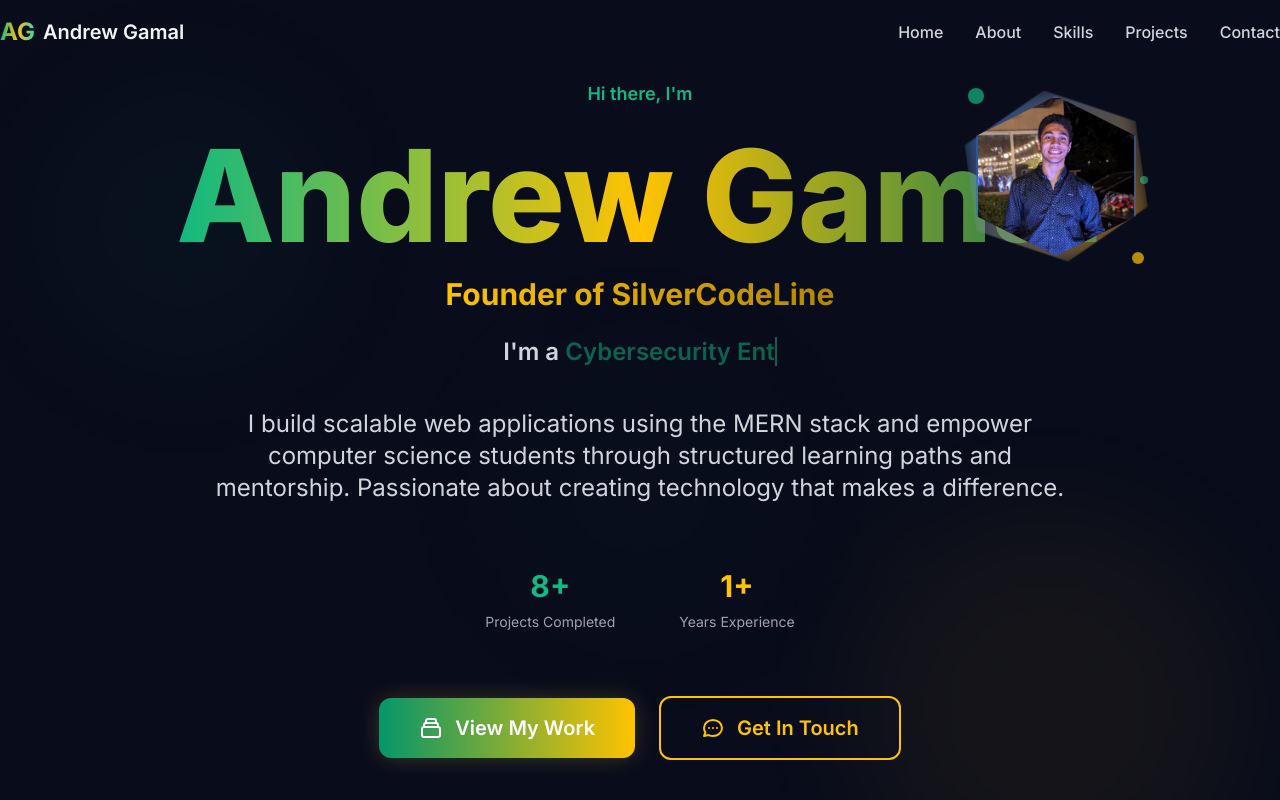
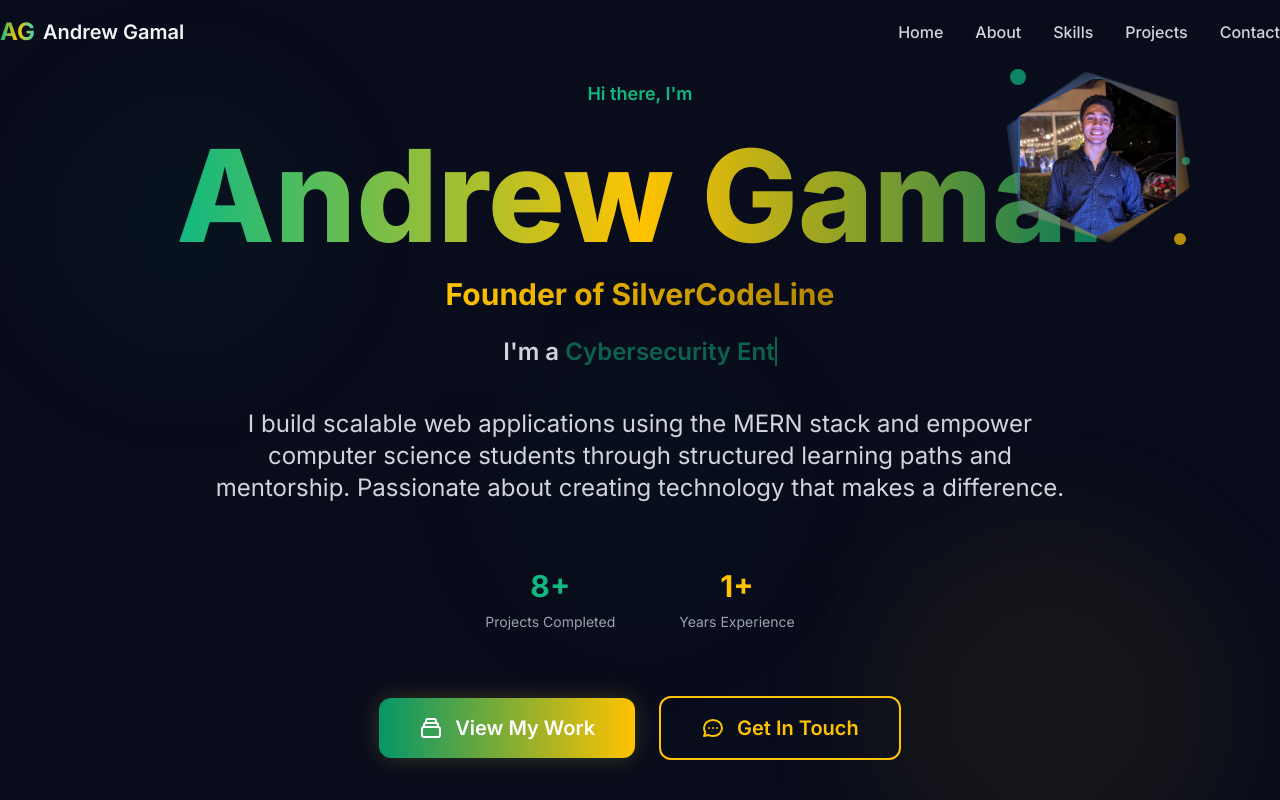
Before and after one commit to andrewgamal-dot/portfolio, a React (Create React App) app: page / in a window 1280 px wide. Shown: the top 800 px of the page. Built offline with nearby package versions, Linux system fonts and the light colour scheme.

Commit message:
Updated again

```diff
--- a/src/components/Hero.tsx
+++ b/src/components/Hero.tsx
@@ -52,13 +52,8 @@ const Hero: React.FC = () => {
       <div
         className="absolute z-20"
         style={{
-          top: '2rem',
-          right: '2.5rem',
-          // Responsive adjustments
-          ...(window.innerWidth >= 640 ? { top: '3rem', right: '3.5rem' } : {}),
-          ...(window.innerWidth >= 768 ? { top: '4rem', right: '5rem' } : {}),
-          ...(window.innerWidth >= 1024 ? { top: '5rem', right: '7rem' } : {}),
-          ...(window.innerWidth >= 1280 ? { top: '6rem', right: '9rem' } : {}),
+          top: 'clamp(2rem, 6vw, 6rem)',
+          right: 'clamp(1.5rem, 8vw, 9rem)'
         }}
       >
         <div className="relative group">
@@ -66,7 +61,7 @@ const Hero: React.FC = () => {
           <img
             src={profileImg}
             alt="Andrew Gamal profile"
-            className="w-24 h-24 sm:w-28 sm:h-28 md:w-32 md:h-32 lg:w-36 lg:h-36 xl:w-40 xl:h-40 object-cover animate-fade-in hover:scale-105 transition-all duration-500"
+            className="aspect-square h-auto w-20 sm:w-28 md:w-32 lg:w-36 xl:w-40 max-w-xs object-cover animate-fade-in hover:scale-105 transition-all duration-500"
             style={{
               clipPath: 'polygon(50% 0%, 100% 25%, 100% 75%, 50% 100%, 0% 75%, 0% 25%)',
               filter: 'drop-shadow(0 10px 25px rgba(0, 0, 0, 0.4)) brightness(1.05) contrast(1.05)',
@@ -74,6 +69,7 @@ const Hero: React.FC = () => {
               transform: 'rotate(-8deg)',
               objectPosition: 'top'
             }}
+            sizes="(max-width: 640px) 5rem, (max-width: 1024px) 8rem, 10rem"
           />
 
           {/* Subtle Glow Effect - Mobile Optimized */}
```
Also changed, not shown: 1 other file (tests, documents, lock files or other folders).
